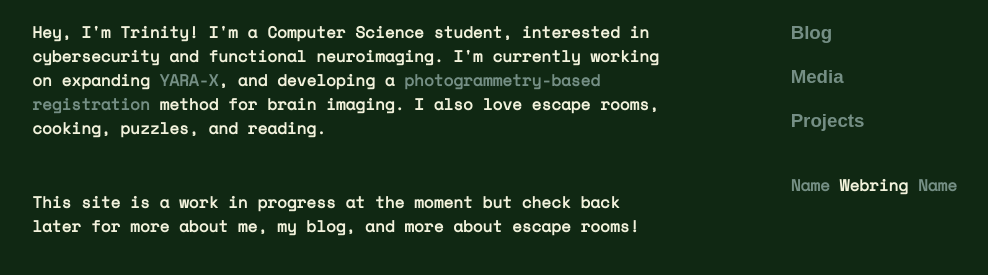
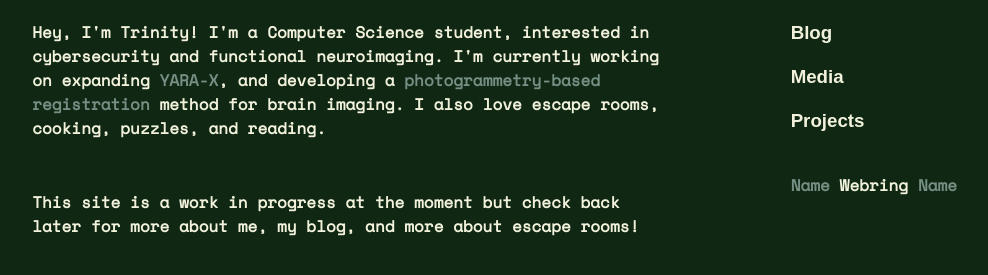
Before and after one commit to petitemare/petitemare.github.io, a plain HTML site: page index.html in a window 1280 px wide. Shown: the part 131-406 px from the top of the page, without its empty margins (39-1027 px from the left). Drawn offline with nearby package versions, Linux system fonts and the light colour scheme; a web font is replaced by a local one.

Commit message:
Update index.html

```diff
--- a/index.html
+++ b/index.html
@@ -27,9 +27,9 @@
         </div>
         <div style="margin:auto;width:30%;float:right;padding: 10% 5% 5% 5%;">
             <h3 style="font-family: 'Sixtyfour', sans-serif;color:#f2f2dc">
-                <a style="color:#758f85;text-decoration:none;font-weight: bold;" href="">Blog</a><br><br>
-                <a style="color:#758f85;text-decoration:none;font-weight: bold;" href="">Media</a><br><br>
-                <a style="color:#758f85;text-decoration:none;font-weight: bold;" href="">Projects</a><br><br>
+                <a style="color:#f2f2dc;text-decoration:none;font-weight: bold;" href="">Blog</a><br><br>
+                <a style="color:#f2f2dc;text-decoration:none;font-weight: bold;" href="">Media</a><br><br>
+                <a style="color:#f2f2dc;text-decoration:none;font-weight: bold;" href="">Projects</a><br><br>
             </h3>
             <p style="font-family: 'Space Mono', monospace;color:#f2f2dc; font-weight: bold;">
                 <a style="color:#758f85;text-decoration:none;font-weight: bold;" href="">Name</a>
```
